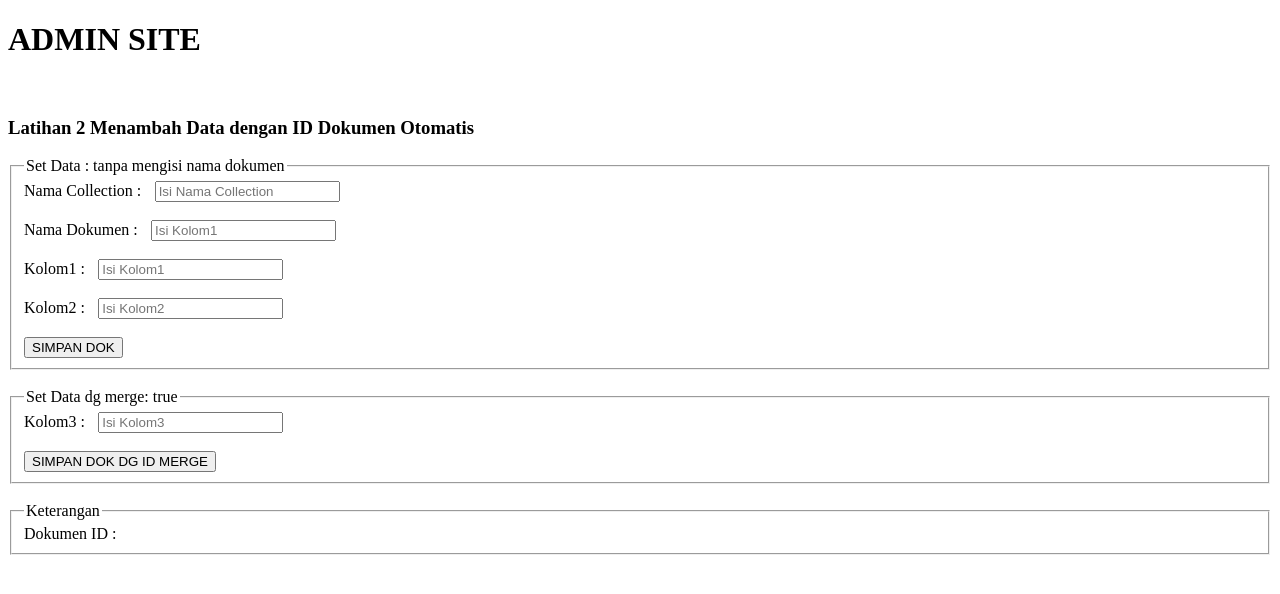
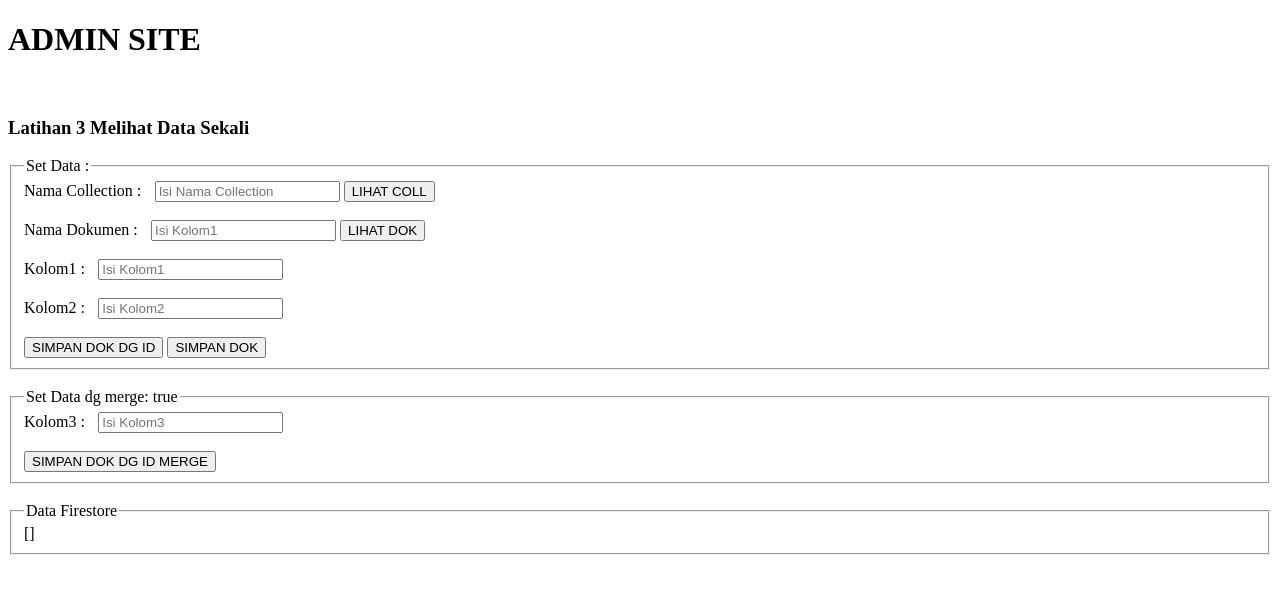
Before and after one commit to edycoleee/fire-crud, a React (Create React App) app in the folder admin-crud/: page / in a window 1280 px wide. Shown: the top 594 px of the page. Built offline with nearby package versions, Linux system fonts and the light colour scheme.

Commit message:
latihan3

```diff
--- a/admin-crud/src/App.js
+++ b/admin-crud/src/App.js
@@ -1,7 +1,8 @@
 //App.js
 
 //import Latihan1 from "./Latihan1";
-import Latihan2 from "./Latihan2";
+// import Latihan2 from "./Latihan2";
+import Latihan3 from "./Latihan3";
 
 function App() {
   return (
@@ -9,7 +10,8 @@ function App() {
       <h1>ADMIN SITE</h1>
       <br></br>
       {/* <Latihan1 /> */}
-      <Latihan2 />
+      {/* <Latihan2 /> */}
+      <Latihan3 />
     </div>
   );
 }
--- /dev/null
+++ b/admin-crud/src/Latihan3.js
@@ -0,0 +1,177 @@
+//src/Latihan3.js
+import React, { useState } from "react";
+//import firebase
+import { db } from "./firebase";
+
+//setting ini jika menggunakan emulator firestore
+//comment jika mau langsung koneksi ke cloud firebase
+//.settings({ host: "localhost:8080", ssl: false });
+
+function Latihan3() {
+  //state
+  const [nmCollection, setNmCollection] = useState("");
+  const [nmDokumen, setNmDokumen] = useState("");
+  const [kolom1, setKolom1] = useState("");
+  const [kolom2, setKolom2] = useState("");
+  const [kolom3, setKolom3] = useState("");
+
+  //state untuk data dari hasil pembacaan
+  const [dataCollection, setDataCollection] = useState([]);
+
+  //button simpan fuction
+  function onSimpanDokDgId() {
+    if (nmCollection === "") return console.log("Nama Koleksi Kosong");
+    if (nmDokumen === "") return console.log("Nama Dokumen Kosong");
+    if (kolom1 === "") return console.log("Kolom1 Kosong");
+    if (kolom2 === "") return console.log("Kolom2 Kosong");
+    console.log(nmCollection, nmDokumen, kolom1, kolom2);
+    db.collection(nmCollection)
+      .doc(nmDokumen)
+      .set({
+        kolom1: kolom1,
+        kolom2: kolom2,
+      })
+      .then(() => {
+        console.log("Document successfully written!");
+      })
+      .catch((error) => {
+        console.error("Error writing document: ", error);
+      });
+  }
+
+  function onSimpanDokDgIdMerge() {
+    if (nmCollection === "") return console.log("Nama Koleksi Kosong");
+    if (nmDokumen === "") return console.log("Nama Dokumen Kosong");
+    if (kolom3 === "") return console.log("Kolom3 Kosong");
+    console.log(nmCollection, nmDokumen, kolom1, kolom2);
+    db.collection(nmCollection)
+      .doc(nmDokumen)
+      .set(
+        {
+          kolom3: kolom3,
+        },
+        { merge: true }
+      )
+      .then(() => {
+        console.log("Document successfully written!");
+      })
+      .catch((error) => {
+        console.error("Error writing document: ", error);
+      });
+  }
+
+  function onSimpanDok() {
+    if (nmCollection === "") return console.log("Nama Koleksi Kosong");
+    if (kolom1 === "") return console.log("Kolom1 Kosong");
+    if (kolom2 === "") return console.log("Kolom2 Kosong");
+    console.log(nmCollection, kolom1, kolom2);
+    db.collection(nmCollection)
+      .add({
+        kolom1: kolom1,
+        kolom2: kolom2,
+      })
+      .then((doc) => {
+        console.log("Added doc with ID : ", doc.id);
+      })
+      .catch((error) => {
+        console.error("Error writing document: ", error);
+      });
+  }
+
+  const getAllCol = () => {
+    if (nmCollection === "") return console.log("Nama Koleksi Kosong");
+    console.log("Get All Data Collection", nmCollection);
+    db.collection(nmCollection)
+      .get()
+      .then((firecol) => {
+        const data = firecol.docs.map((doc) => ({
+          id: doc.id,
+          ...doc.data(),
+        }));
+        console.log("Get All Data Collection :", data);
+        setDataCollection(data);
+      })
+      .catch((error) => console.error("Error Get Data :", error));
+  };
+
+  const getDok = () => {
+    if (nmCollection === "") return console.log("Nama Koleksi Kosong");
+    if (nmDokumen === "") return console.log("Nama Dokumen Kosong");
+    console.log("Get Dokumen", nmDokumen);
+  };
+
+  return (
+    <div>
+      <h3>Latihan 3 Melihat Data Sekali</h3>
+      <fieldset>
+        <legend>Set Data :</legend>
+        <label htmlFor="nmCollection">Nama Collection :</label>
+        <input
+          style={{ marginLeft: "1em" }}
+          type="text"
+          name="nmCollection"
+          placeholder="Isi Nama Collection"
+          onChange={(e) => setNmCollection(e.target.value)}
+        />{" "}
+        <button onClick={getAllCol}>LIHAT COLL</button>
+        <br></br>
+        <br></br>
+        <label htmlFor="nmDokumen">Nama Dokumen :</label>
+        <input
+          style={{ marginLeft: "1em" }}
+          type="text"
+          name="nmDokumen"
+          placeholder="Isi Kolom1"
+          onChange={(e) => setNmDokumen(e.target.value)}
+        />{" "}
+        <button onClick={getDok}>LIHAT DOK</button>
+        <br></br>
+        <br></br>
+        <label htmlFor="kolom1">Kolom1 :</label>
+        <input
+          style={{ marginLeft: "1em" }}
+          type="text"
+          name="kolom1"
+          placeholder="Isi Kolom1"
+          onChange={(e) => setKolom1(e.target.value)}
+        />
+        <br></br>
+        <br></br>
+        <label htmlFor="kolom2">Kolom2 :</label>
+        <input
+          style={{ marginLeft: "1em" }}
+          type="text"
+          name="kolom2"
+          placeholder="Isi Kolom2"
+          onChange={(e) => setKolom2(e.target.value)}
+        />
+        <br></br>
+        <br></br>
+        <button onClick={onSimpanDokDgId}>SIMPAN DOK DG ID</button>{" "}
+        <button onClick={onSimpanDok}>SIMPAN DOK</button>
+      </fieldset>
+      <br></br>
+      <fieldset>
+        <legend>Set Data dg merge: true </legend>
+        <label htmlFor="kolom3">Kolom3 :</label>
+        <input
+          style={{ marginLeft: "1em" }}
+          type="text"
+          name="kolom3"
+          placeholder="Isi Kolom3"
+          onChange={(e) => setKolom3(e.target.value)}
+        />
+        <br></br>
+        <br></br>
+        <button onClick={onSimpanDokDgIdMerge}>SIMPAN DOK DG ID MERGE</button>
+      </fieldset>
+      <br></br>
+      <fieldset>
+        <legend>Data Firestore </legend>
+        {JSON.stringify(dataCollection)}
+      </fieldset>
+    </div>
+  );
+}
+
+export default Latihan3;
```
